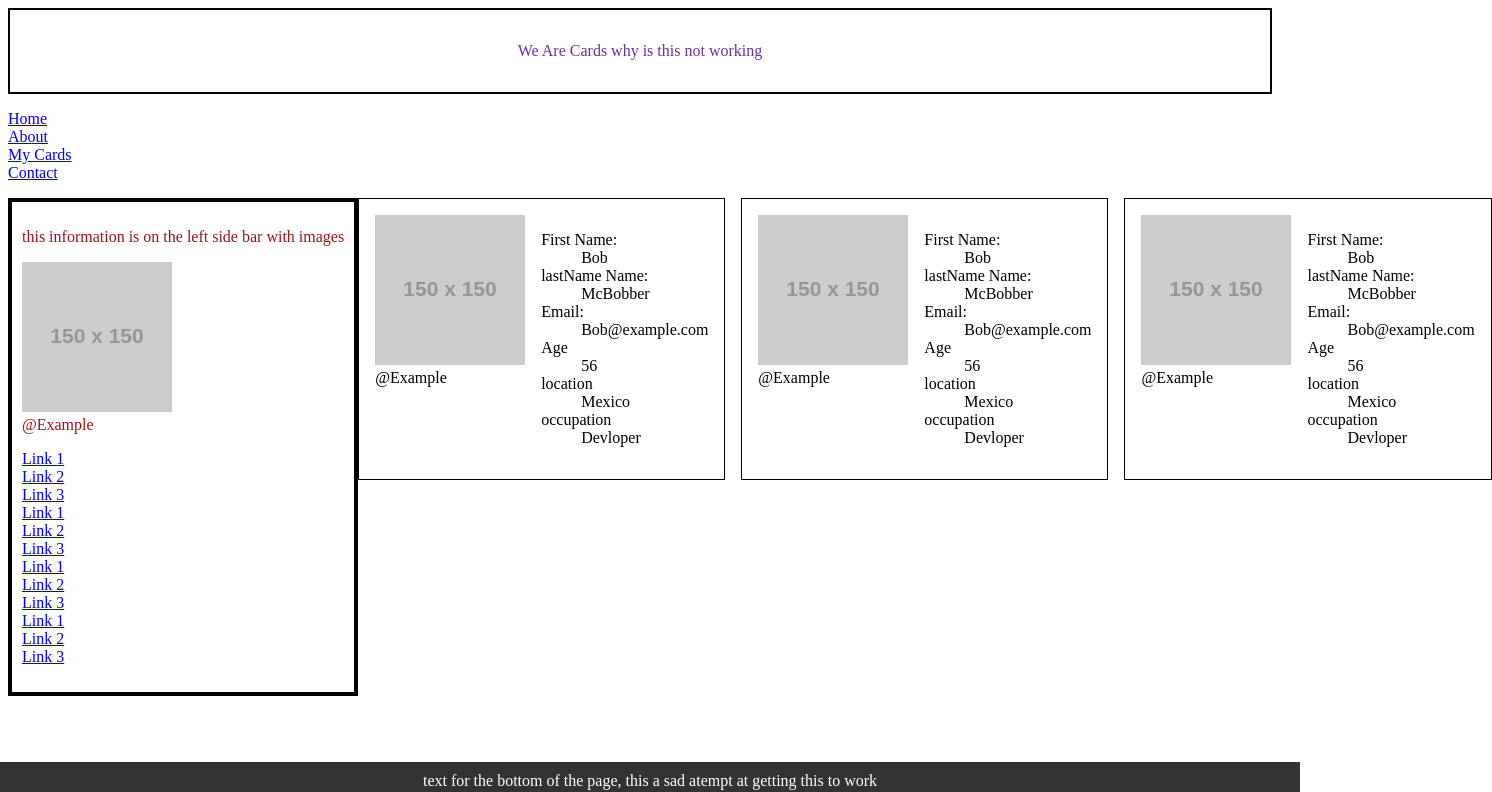
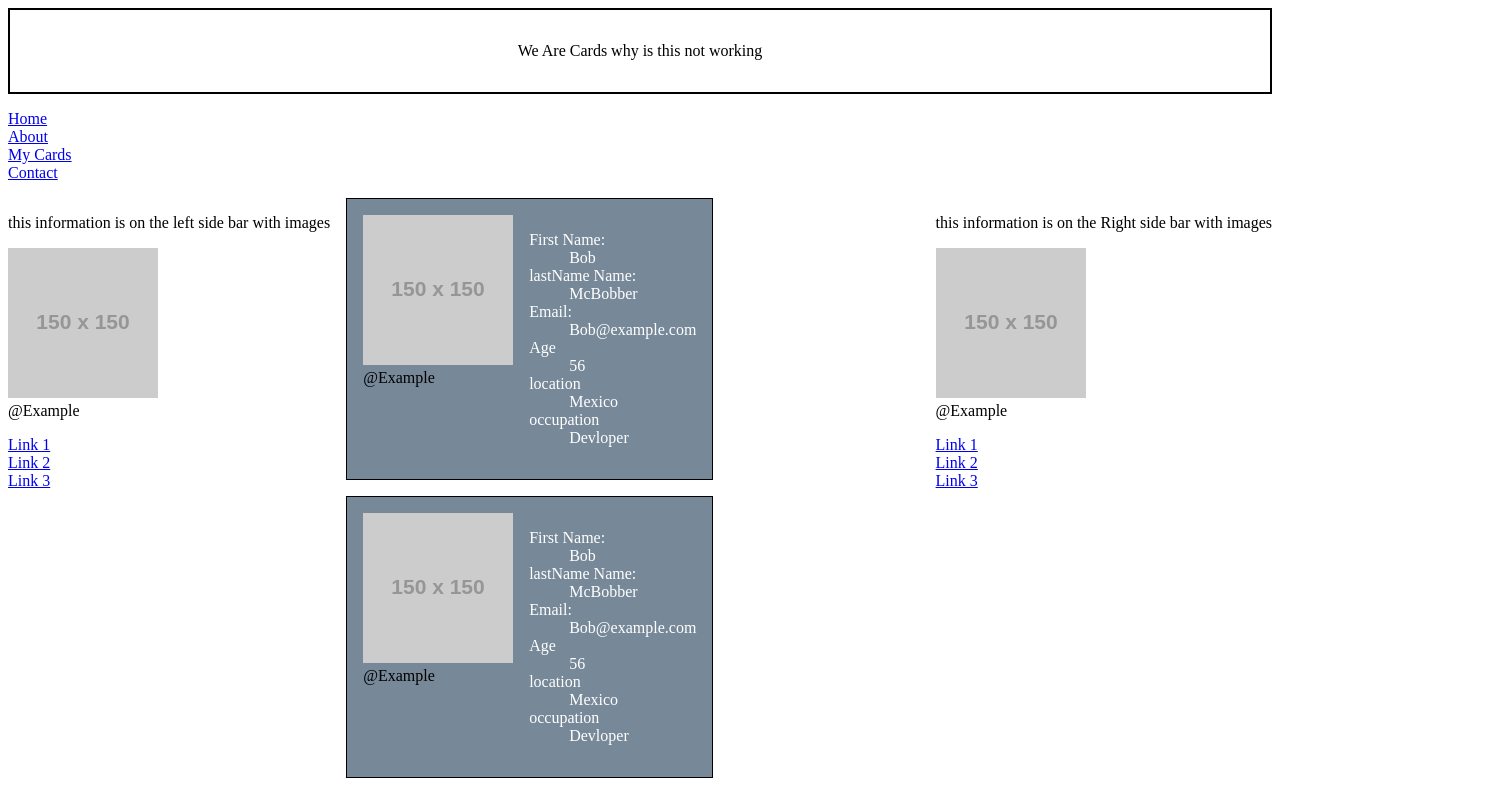
Before and after one commit to ChiddyBangg/web1-svelte-lab, a SvelteKit app: page / in a window 1280 px wide. Shown: the top 792 px of the page, 1492 px wide, since content can reach past the window. Built offline with nearby package versions, Linux system fonts and the light colour scheme.

Commit message:
added right sidebar

```diff
--- a/src/Components/Card.svelte
+++ b/src/Components/Card.svelte
@@ -3,18 +3,23 @@
   import Details from "./Details.svelte";
 </script>
 
+<main>
 <section>
   <Picture />
   <Details />
 </section>
-
+</main>
 <style>
   section {
     display: flex;
     padding: 10px;
-    height: 250;
+    height: 100 ;
     border: 1px solid black;
     padding: 1em;
     gap: 1em;
+    background-color: lightslategray;
+  }
+  main {
+    grid-column: 2 / 3;
   }
 </style>
--- a/src/Components/Details.svelte
+++ b/src/Components/Details.svelte
@@ -26,4 +26,8 @@
   <dd>{person.occupation}</dd>
 </dl>
 
-<style></style>
+<style>
+  dl{
+    color: white;
+  }
+</style>
--- a/src/Components/Footer.svelte
+++ b/src/Components/Footer.svelte
@@ -7,11 +7,9 @@
 </section>
 
 <style>
+
   footer {
-    position: absolute;
-    bottom: 0;
-    left: 0;
-    width: 100%;
+    grid-column: 1 / 4;
     background-color: #333;
     color: #fff;
     padding: 10px;
--- a/src/Components/Header.svelte
+++ b/src/Components/Header.svelte
@@ -5,11 +5,12 @@
 </section>
 
 <style>
+
   header {
     padding: 2rem;
     grid-column: 1 / 4;
-    color: rebeccapurple;
     text-align: center;
     border: 2px solid black;
+    padding: 2rem;
   }
 </style>
--- /dev/null
+++ b/src/Components/RightSideBar.svelte
@@ -0,0 +1,31 @@
+<script>
+import Picture from "./Picture.svelte";
+</script>
+
+
+
+<right-side>
+    <p>this information is on the Right side bar with images</p>
+
+    <Picture />
+    <ul>
+      <li><a href="link 1 ">Link 1</a></li>
+      <li><a href="link 2">Link 2</a></li>
+      <li><a href="link 3">Link 3</a></li>
+
+    </ul>
+  </right-side>
+
+
+
+
+<style>  right-side {
+    grid-column: 3 / 4;
+}
+ul {
+    padding-left: 0;
+  }
+  li {
+    list-style: none;
+  }
+  </style>
--- a/src/Components/Sidebar.svelte
+++ b/src/Components/Sidebar.svelte
@@ -10,7 +10,7 @@
     {/each}
   </ul>
 </nav>
-<section>
+<left-side>
   <p>this information is on the left side bar with images</p>
 
   <Picture />
@@ -18,17 +18,11 @@
     <li><a href="link 1 ">Link 1</a></li>
     <li><a href="link 2">Link 2</a></li>
     <li><a href="link 3">Link 3</a></li>
-    <li><a href="link 1 ">Link 1</a></li>
-    <li><a href="link 2">Link 2</a></li>
-    <li><a href="link 3">Link 3</a></li>
-    <li><a href="link 1 ">Link 1</a></li>
-    <li><a href="link 2">Link 2</a></li>
-    <li><a href="link 3">Link 3</a></li>
-    <li><a href="link 1 ">Link 1</a></li>
-    <li><a href="link 2">Link 2</a></li>
-    <li><a href="link 3">Link 3</a></li>
+
   </ul>
-</section>
+</left-side>
+
+
 
 <style>
   ul {
@@ -37,12 +31,11 @@
   li {
     list-style: none;
   }
-  section {
-    float: left;
-    flex-direction: column;
-    display: flex;
-    border: 4px solid black;
-    padding: 10px;
-    color: #9c1414;
+
+
+  left-side {
+    grid-column: 1 / 2;
+    padding-right: 1em;
   }
+
 </style>
--- a/src/routes/+page.svelte
+++ b/src/routes/+page.svelte
@@ -3,6 +3,7 @@
   import Footer from "../Components/Footer.svelte";
   import Header from "../Components/Header.svelte";
   import Sidebar from "../Components/Sidebar.svelte";
+  import RightSideBar from "../Components/RightSideBar.svelte";
 
   let nav = [
     { text: "Home", href: "/" },
@@ -13,18 +14,36 @@
 </script>
 
 <Header />
+
+<main>
     <Sidebar navItems={nav} />
   <section>
     <Card />
     <Card />
     <Card />
+    <Card />
+    <Card />
+    <Card />
+    <Card />
+    <Card />
+    <Card />
   </section>
-
+    <RightSideBar />
+</main>
   <Footer />
 
 <style>
   section {
     display: flex;
+    flex-wrap: wrap;
     gap: 1em;
   }
+
+
+  main {
+
+
+    display: grid;
+    grid-template: auto 1fr auto / auto 1fr auto;
+  }
 </style>
```
Lines whose indentation alone changed are shown as unchanged.
